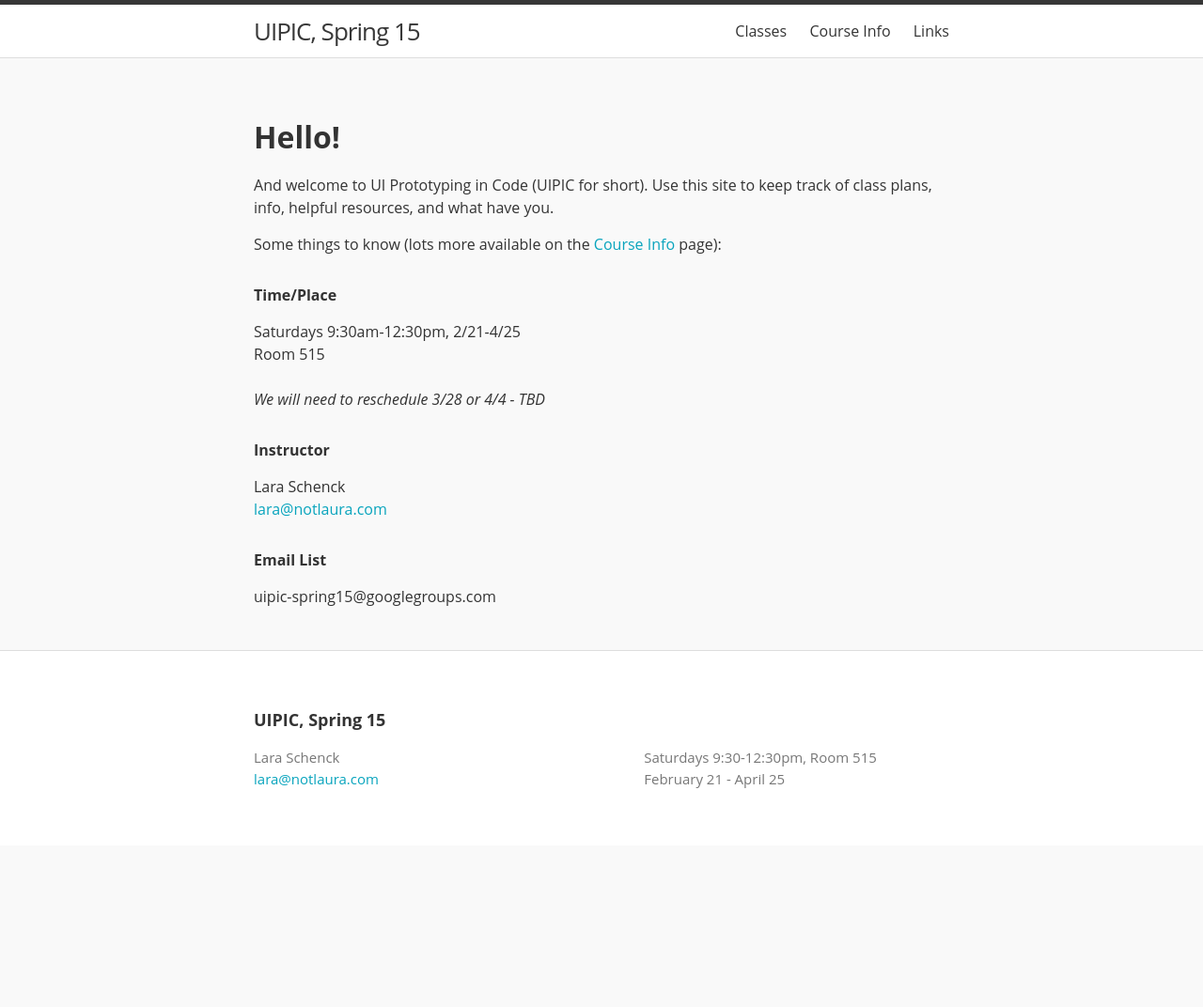
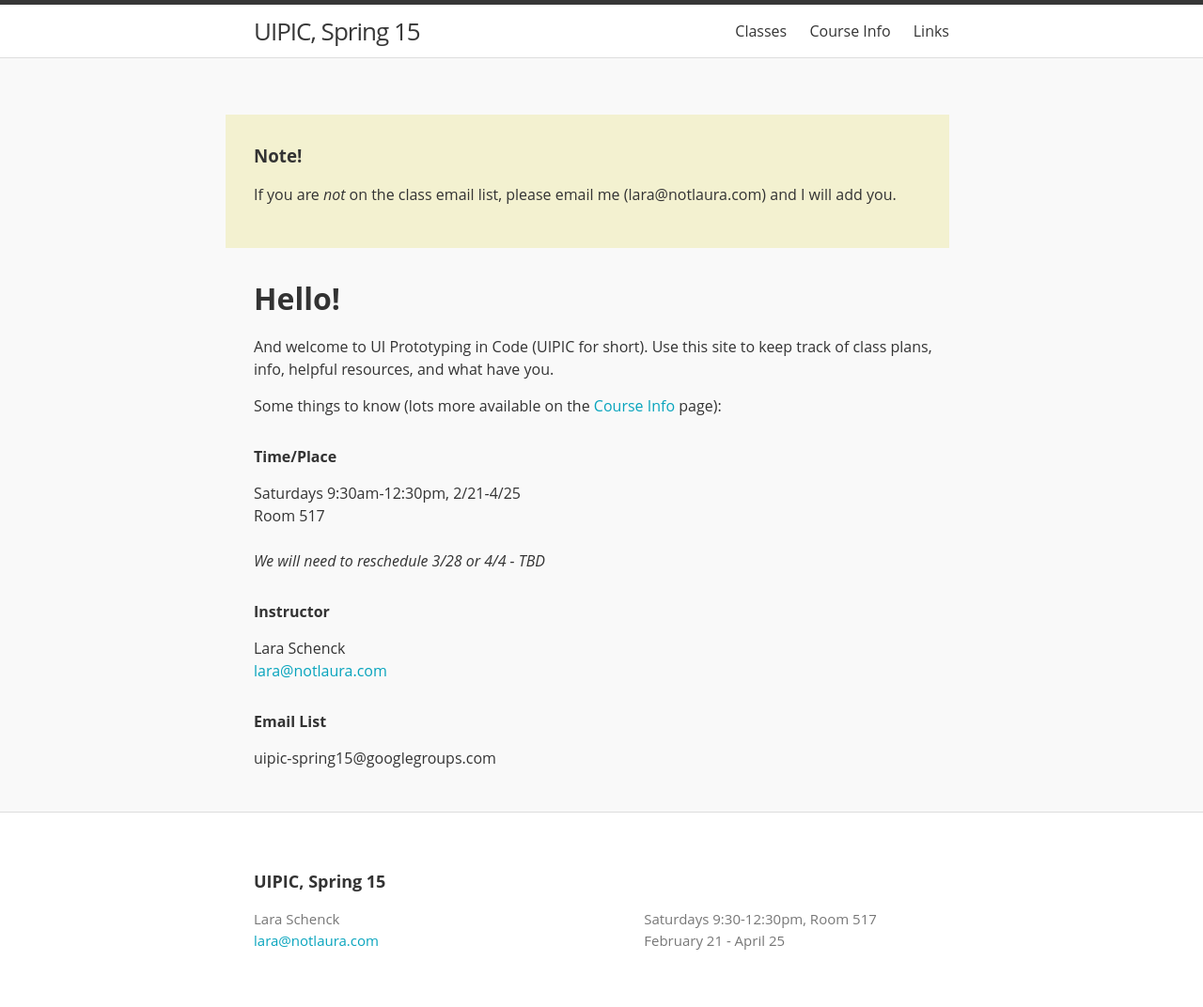
Before and after one commit to laras126/uipic-fall15, a Jekyll site: the page built from index.html, in a window 1280 px wide. Shown: the whole page at 94% size. Built offline with Jekyll 4.4.1, drawn with Linux system fonts in a browser that asks for light colours; nearby versions of some CDN libraries; before the commit the page ends 900 px from its top, so only the background shows below that.

Commit message:
email list notice

```diff
--- a/_config.yml
+++ b/_config.yml
@@ -2,7 +2,7 @@
 title: UIPIC, Spring 15
 email: lara@notlaura.com
 description: > # this means to ignore newlines until "baseurl:"
-  Saturdays 9:30-12:30pm, Room 515<br>
+  Saturdays 9:30-12:30pm, Room 517<br>
   February 21 - April 25
 baseurl: "/uipic-spring15" # the subpath of your site, e.g. /blog/
 url: "http://laras126.github.io/" # the base hostname & protocol for your site
@@ -10,7 +10,7 @@ url: "http://laras126.github.io/" # the base hostname & protocol for your site
 class_email: uipic-spring15@googlegroups.com
 class_time: Saturdays 9:30am-12:30pm
 class_dates: 2/21-4/25
-class_location: Room 515
+class_location: Room 517
 class_description: Do designers really need to know how to code? In a word...yes. In this course you will learn to create mobile-ready, web prototypes in HTML and CSS. You will understand the overarching structure of web applications and interfaces, and develop the vocabulary necessary to effectively communicate your designs to developers. The class will culminate in creating a prototype of your own design.
 
 
--- a/_posts/2015-02-21-class-1.markdown
+++ b/_posts/2015-02-21-class-1.markdown
@@ -43,7 +43,7 @@ categories: class
 
 #### <span class="post-title-pre">Exercise:</span> Continue hacking
 
-<div class="post-todos" markdown="1">
+<div class="post-todos notice" markdown="1">
 ### For Next Time...
 
 #### Readings:
--- a/_sass/_layout.scss
+++ b/_sass/_layout.scss
@@ -262,7 +262,14 @@
     }
 }
 
-.post-todos {
+.post-nav {
+    @extend %clearfix;
+    .next {
+        float: right;
+    }
+}
+
+.notice {
 
     margin-top: $spacing-unit;
     margin-bottom: $spacing-unit;
@@ -273,13 +280,12 @@
     }
 
     padding: $spacing-unit;
-    background-color: $brand-color-2;
 }
 
+    .post-todos {
+        background-color: $brand-color-2;
+    }
 
-.post-nav {
-    @extend %clearfix;
-    .next {
-        float: right;
+    .post-alert {
+        background-color: $brand-color-3;
     }
-}
--- a/css/main.scss
+++ b/css/main.scss
@@ -18,6 +18,7 @@ $text-color:       #333;
 $background-color: #f9f9f9;
 $brand-color:      #08A4BD;
 $brand-color-2:    #fff;
+$brand-color-3:    #F3F1D0;
 
 $grey-color:       #777;
 $grey-color-light: lighten($grey-color, 40%);
--- a/index.html
+++ b/index.html
@@ -1,6 +1,11 @@
 ---
 layout: default
 ---
+
+<div class="notice post-alert">
+	<h3>Note!</h3>
+	<p>If you are <em>not</em> on the class email list, please email me (lara@notlaura.com) and I will add you.</p>
+</div>
 
 <h1>Hello!</h1>
 
```
Also changed, not shown: 15 other files.
